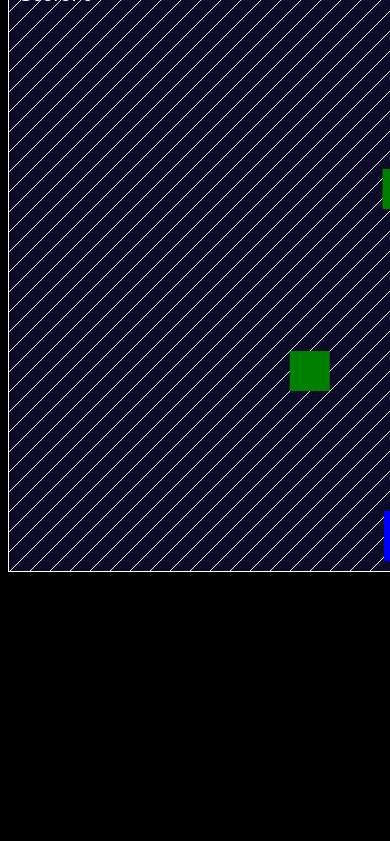
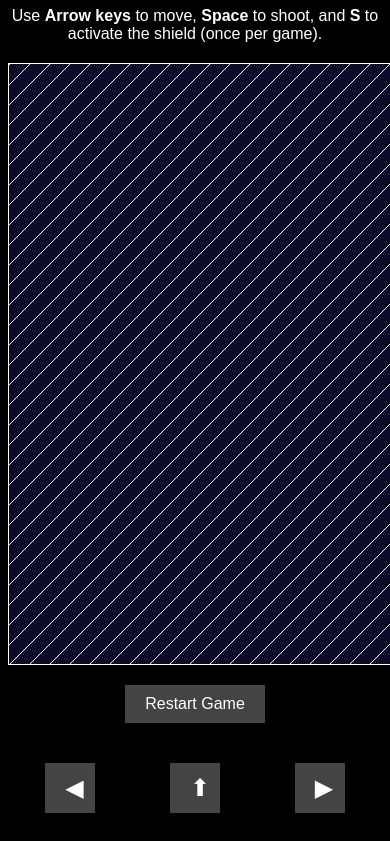
Before and after one commit to jakas007/school101, a plain HTML site: page index.html in a window 390 px wide. Shown: the part 110-951 px from the top of the page. Before the commit the page ends 844 px from the top, so only its background shows below. Drawn offline with Linux system fonts and the light colour scheme.

```diff
--- a/index.html
+++ b/index.html
@@ -4,12 +4,14 @@
 <head>
     <meta charset="UTF-8">
     <meta name="viewport" content="width=device-width, initial-scale=1.0">
-    <title>Space Shooter Game</title>
+    <title>SchoolICT101</title>
     <link rel="stylesheet" href="style.css">
 </head>
 <body>
-    <h1>Space Shooter Game</h1>
+    <h1>SchoolICT101: Space Shooter</h1>
+    <p>Use <strong>Arrow keys</strong> to move, <strong>Space</strong> to shoot, and <strong>S</strong> to activate the shield (once per game).</p>
     <canvas id="gameCanvas"></canvas>
+    <button id="restartButton">Restart Game</button>
     <script src="script.js"></script>
 </body>
 </html>
--- a/script.js
+++ b/script.js
@@ -17,6 +17,7 @@
 let bullets = [];
 let enemies = [];
 let score = 0;
+let highScore = 0;
 let gameOver = false;
 let specialAbilityAvailable = true;
 
@@ -76,6 +77,7 @@
                 bullets.splice(bulletIndex, 1);
                 enemies.splice(enemyIndex, 1);
                 score += 10;
+                if (score > highScore) highScore = score;
             }
         });
     });
@@ -111,6 +113,7 @@
     ctx.fillStyle = 'white';
     ctx.font = '20px Arial';
     ctx.fillText(`Score: ${score}`, 10, 30);
+    ctx.fillText(`High Score: ${highScore}`, 10, 60);
 }
 
 function useSpecialAbility() {
@@ -144,10 +147,18 @@
     requestAnimationFrame(gameLoop);
 }
 
-function startGame() {
-    setInterval(spawnEnemy, 1500); // Slower enemy spawn rate
+function restartGame() {
+    score = 0;
+    bullets = [];
+    enemies = [];
+    gameOver = false;
+    specialAbilityAvailable = true;
+    ship.x = canvas.width / 2 - 25;
+    ship.y = canvas.height - 60;
     gameLoop();
 }
+
+document.getElementById('restartButton').addEventListener('click', restartGame);
 
 document.addEventListener('keydown', (e) => {
     if (e.key === 'ArrowRight') {
@@ -171,4 +182,42 @@
     ship.dx = 0;
 });
 
+// Mobile controls setup
+function setupMobileControls() {
+    const mobileControls = document.createElement('div');
+    mobileControls.id = 'mobileControls';
+
+    const leftButton = document.createElement('button');
+    leftButton.innerHTML = '◀';
+    leftButton.className = 'control-button';
+    leftButton.addEventListener('touchstart', () => ship.dx = -ship.speed);
+    leftButton.addEventListener('touchend', () => ship.dx = 0);
+
+    const shootButton = document.createElement('button');
+    shootButton.innerHTML = '⬆';
+    shootButton.className = 'control-button';
+    shootButton.addEventListener('touchstart', () => {
+        bullets.push({
+            x: ship.x + ship.width / 2 - 5,
+            y: ship.y,
+            width: 10,
+            height: 20,
+            speed: 5
+        });
+    });
+
+    const rightButton = document.createElement('button');
+    rightButton.innerHTML = '▶';
+    rightButton.className = 'control-button';
+    rightButton.addEventListener('touchstart', () => ship.dx = ship.speed);
+    rightButton.addEventListener('touchend', () => ship.dx = 0);
+
+    mobileControls.appendChild(leftButton);
+    mobileControls.appendChild(shootButton);
+    mobileControls.appendChild(rightButton);
+
+    document.body.appendChild(mobileControls);
+}
+
+setupMobileControls();
 startGame();
--- a/style.css
+++ b/style.css
@@ -13,3 +13,44 @@
     background: url('space-bg.jpg') no-repeat center center;
     background-size: cover;
 }
+
+button {
+    display: block;
+    margin: 20px auto;
+    padding: 10px 20px;
+    font-size: 16px;
+    background-color: #444;
+    color: white;
+    border: none;
+    cursor: pointer;
+}
+
+button:hover {
+    background-color: #666;
+}
+
+#mobileControls {
+    display: none;
+}
+
+@media (max-width: 600px) {
+    #mobileControls {
+        display: flex;
+        justify-content: space-around;
+        margin-top: 10px;
+    }
+
+    .control-button {
+        width: 50px;
+        height: 50px;
+        background-color: #444;
+        color: white;
+        border: none;
+        font-size: 24px;
+        cursor: pointer;
+    }
+
+    .control-button:hover {
+        background-color: #666;
+    }
+}
```
